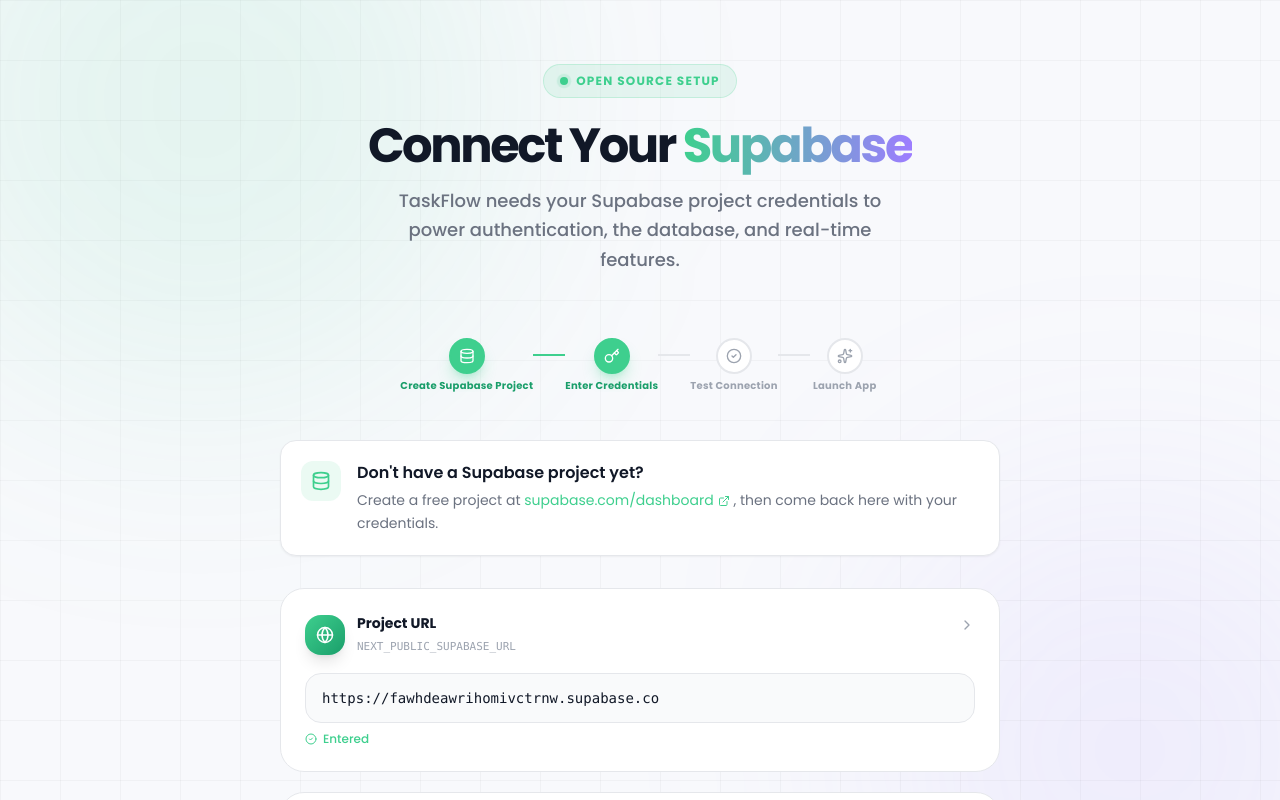
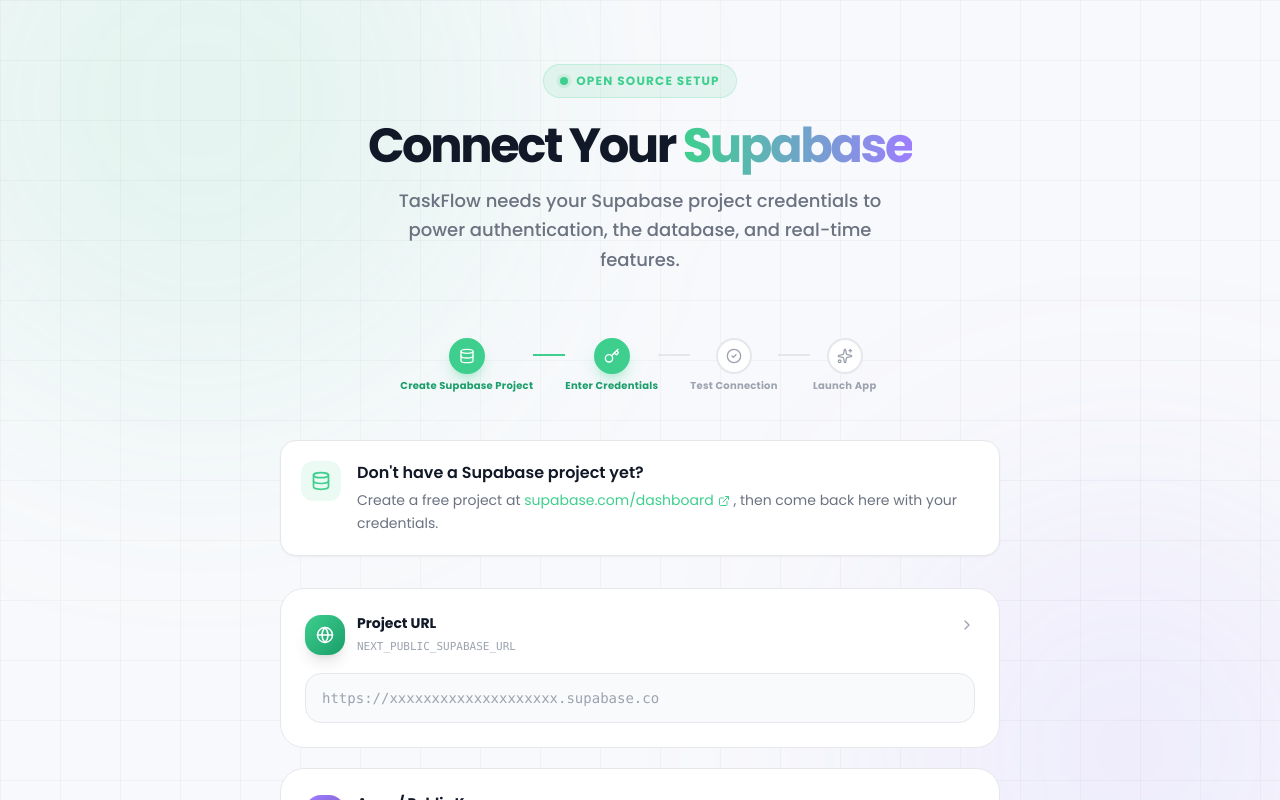
Before and after one commit to AndrewJerryV/TaskFlow-Mini_Project, a Next.js app: page /setup in a window 1280 px wide. Built offline with nearby package versions, Linux system fonts and the light colour scheme.

Commit message:
fix: make all setup credential fields empty by default

```diff
--- a/app/setup/page.tsx
+++ b/app/setup/page.tsx
@@ -1,6 +1,6 @@
 'use client';
 
-import React, { useState, useEffect } from 'react';
+import React, { useState } from 'react';
 import { motion, AnimatePresence } from 'framer-motion';
 import {
   Database, Key, Shield, ExternalLink, CheckCircle2,
@@ -76,14 +76,6 @@
   const [expandedHint, setExpandedHint] = useState<string | null>(null);
   const [copied, setCopied] = useState<string | null>(null);
 
-  // Attempt to pre-fill from runtime env if already set (for local dev)
-  useEffect(() => {
-    const url = process.env.NEXT_PUBLIC_SUPABASE_URL;
-    const anon = process.env.NEXT_PUBLIC_SUPABASE_ANON_KEY;
-    if (url || anon) {
-      setValues(v => ({ ...v, url: url || '', anonKey: anon || '' }));
-    }
-  }, []);
 
   const handleChange = (key: string, val: string) => {
     setValues(prev => ({ ...prev, [key]: val }));
@@ -303,8 +295,8 @@
                   value={values[field.key as keyof typeof values]}
                   onChange={(e) => handleChange(field.key, e.target.value)}
                   placeholder={field.placeholder}
-                  autoComplete="off"
-                  spellCheck="false"
+                  autoComplete="new-password"
+                  data-form-type="other"
                   className="w-full bg-gray-50 border border-gray-200 rounded-2xl px-4 py-3.5 text-gray-900 placeholder-gray-400 font-mono text-sm focus:outline-none focus:border-[#3ecf8e] focus:ring-2 focus:ring-[#3ecf8e]/10 transition-all pr-12"
                 />
                 {field.type === 'key' && (
```
